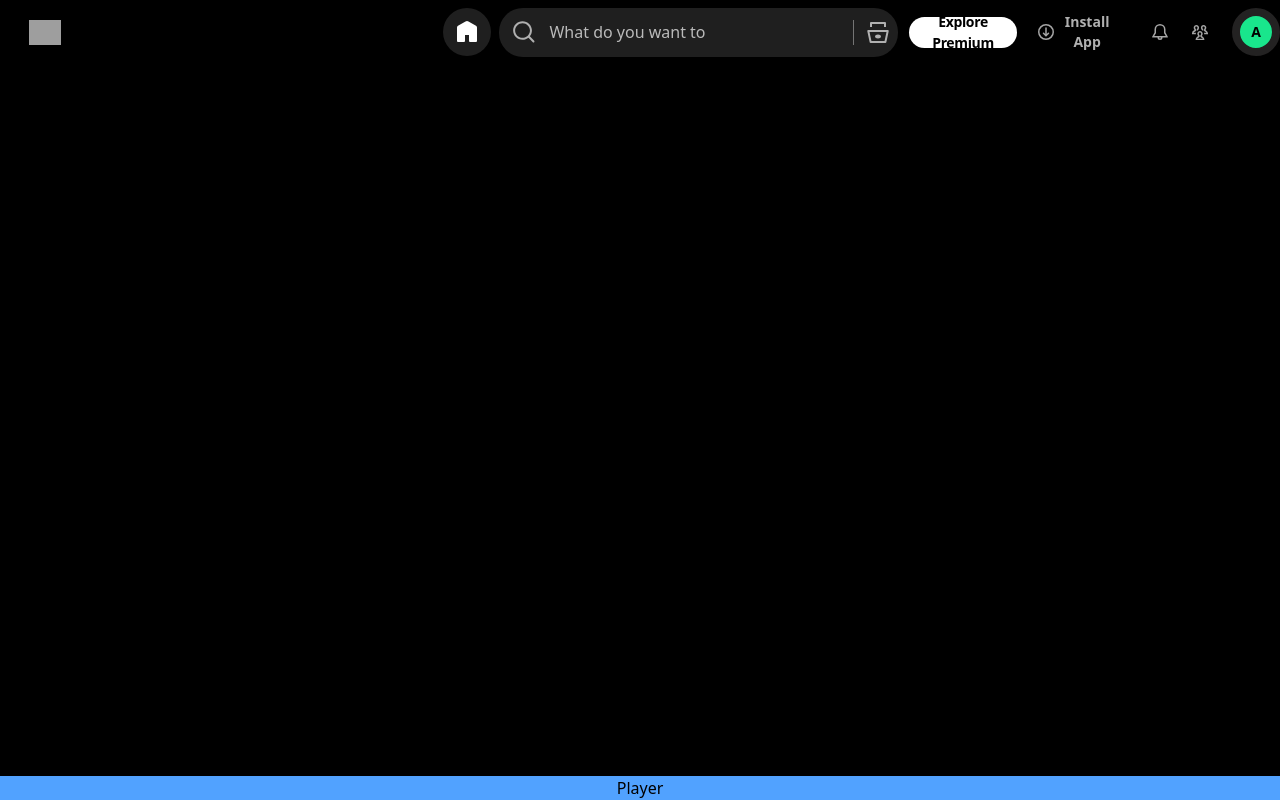
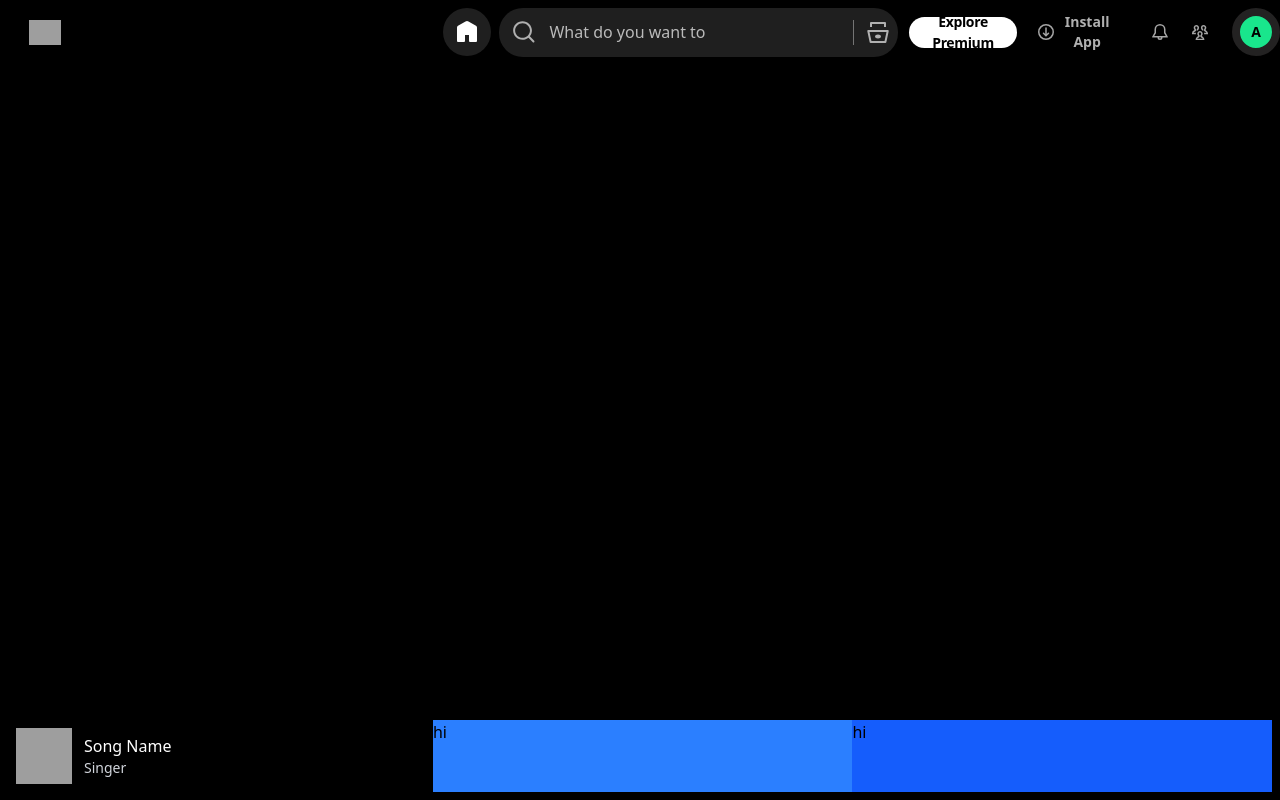
Before and after one commit to bhaweshw/Spotify_clone, a React (Vite) app in the folder Spotify-clone/: page / in a window 1280 px wide. Built offline with nearby package versions, Linux system fonts and the light colour scheme; grey boxes are pictures that could not be loaded.

Commit message:
Updated player

```diff
--- a/Spotify-clone/src/components/SpotityPlayer/Player.jsx
+++ b/Spotify-clone/src/components/SpotityPlayer/Player.jsx
@@ -2,8 +2,19 @@ import React from 'react'
 
 const Player = () => {
   return (
-    <div className="bg-black w-full fixed bottom-0">
-      <h1 className='text-center bg-blue-400'>Player</h1>
+    <div className="bg-black w-full h-22 fixed flex flex-row bottom-0 p-2">
+      <div className=' w-full h-full flex flex-row  items-center pl-2'>
+        <img src="https://d1csarkz8obe9u.cloudfront.net/themedlandingpages/tlp_hero_album-cover-art-73ab5b3d9b81f442cb2288630ab63acf.jpg?ts%20=%201754037710" alt="" className='h-14 w-14 mr-1.5'/>
+        <span className='pl-1.5 pr-1.5 flex flex-col w-40'>
+          <a href="" className=' font-normal hover:underline text-white'>Song Name</a>
+          <a href="" className=' font-light text-sm hover:underline hover:text-amber-50 text-gray-300' >Singer</a>
+        </span>
+        <div>
+
+        </div>
+      </div>
+      <div className='bg-blue-500 w-full'>hi</div>
+      <div className='bg-blue-600 w-full'>hi</div>
     </div>
   )
 }
```
